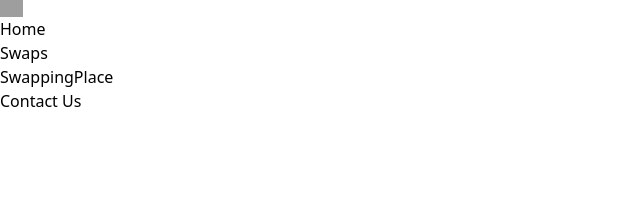
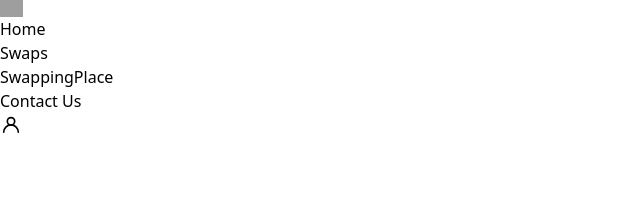
Before and after one commit to AleksandrRise/spartan-swap, a Next.js app: page /swapping-place in a window 1280 px wide. Shown: the top 203 px of the page, without its empty margins (0-640 px from the left). Built offline with nearby package versions, Linux system fonts and the light colour scheme; grey boxes are pictures that could not be loaded.

Commit message:
Added profile icon

```diff
--- a/src/components/NavBar.tsx
+++ b/src/components/NavBar.tsx
@@ -13,6 +13,7 @@ export default function NavBar() {
     const linksListClasses = ""
     const logoSrc = "/images/logo-white.png"
     const logoAlt = "Logo"
+    const profileLink = ""
 
     return (
         <nav>
@@ -23,6 +24,13 @@ export default function NavBar() {
                     <li><a href={item.href}>{item.label}</a></li>
                 ))}
             </ul>
+
+            <a href={profileLink}>
+                <svg width="22" height="22" viewBox="0 0 24 24" fill="none" aria-hidden="true">
+                    <path d="M20 21a8 8 0 1 0-16 0" stroke="currentColor" strokeWidth="1.8" strokeLinecap="round" />
+                    <path d="M12 13a4 4 0 1 0 0-8 4 4 0 0 0 0 8Z" stroke="currentColor" strokeWidth="1.8" />
+                </svg>
+            </a>
         </nav>
     )
 }
```
